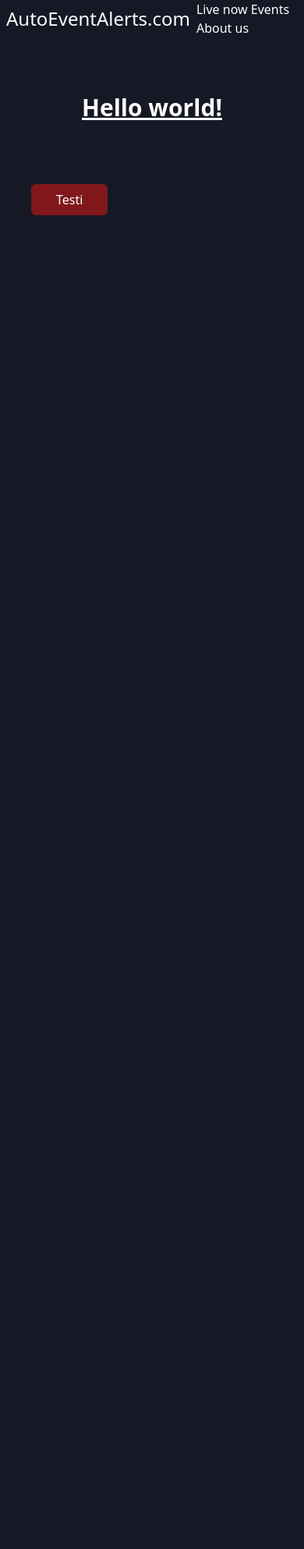
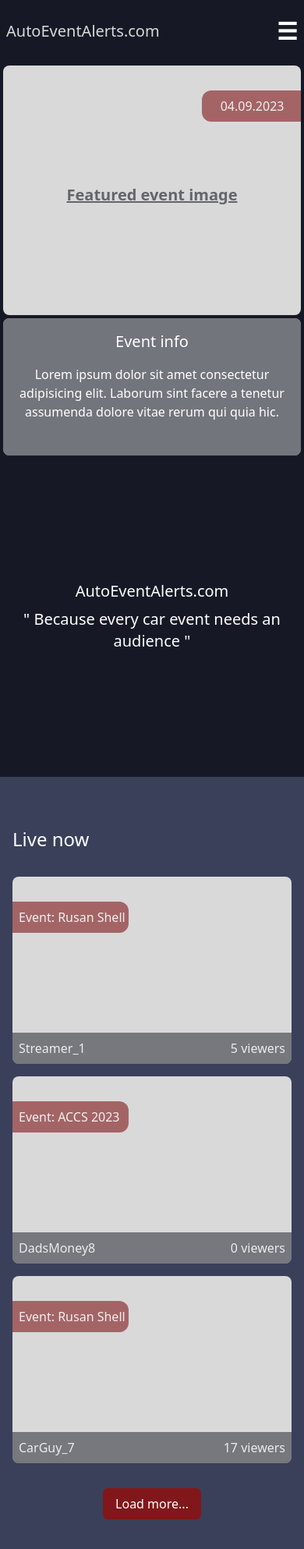
Before and after one commit to Lassiaa/tailwind-projekti, a website: page src/index.html in a window 390 px wide. Shown: the top 1986 px of the page at 78% size. Before the commit the page ends 844 px from the top, so only its background shows below. Drawn offline with Linux system fonts and the light colour scheme.

Commit message:
Mobile to main

```diff
--- a/src/index.html
+++ b/src/index.html
@@ -6,23 +6,141 @@
   <link href="/dist/output.css" rel="stylesheet">
 </head>
 <body class="bg-raisin-black">
-  <nav class="flex bg-raisin-black h-20">
-    <h1 class="text-2xl font-medium m-2 text-white">
+  <nav class="flex flex-row text-white hover:text-platinum text-left text-xl font-light bg-raisin-black w-full h-20">
+    <h1 class="text-xl font-medium m-2 self-center grow">
       AutoEventAlerts.com
     </h1>
-    <div class="text-white">
-      <a>Live now</a>
-      <a>Events</a>
-      <a>About us</a>
+
+    <div class="m-2 self-center grow flex">
+      <a href="javascript:void(0)"
+        class="flex w-full text-white hover:text-platinum font-semibold duration-300"
+        onclick="openMenu()">
+        <span class="w-full text-right text-3xl">&#9776;</span>
+      </a>
+    </div>
+
+    <div id="menu" class="fixed z-50 w-0 h-0 flex justify-center items-center bg-delft-blue opacity-0 duration-500">
+      <a href="javascript:void(0)"
+          class="fixed top-6 right-8 text-white hover:text-falu-red text-7xl font-semibold duration-300"
+          onclick="closeMenu()">&times;</a>
+
+      <div class="flex flex-col">
+        <div class="flex flex-col text-white text-center text-2xl font-light space-y-8">
+          <a class="hover:text-platinum duration-300" href="#">Live now</a>
+          <a class="hover:text-platinum duration-300" href="#">Events</a>
+          <a class="hover:text-platinum duration-300" href="#">About us</a>
+        </div>
+
+        <div class="fixed left-0 bottom-14 w-full text-white text-center text-xl font-light space-y-2">
+          <h3>AutoEventAlerts.com</h3>
+          <p>" Because every car event needs an audience "</p>
+        </div>
+      </div>
     </div>
   </nav>
-  <h1 class="text-3xl font-bold underline m-10 text-center text-white">
-    Hello world!
-  </h1>
-  <div class="flex">
-      <button class="transition ease-in-out delay-100 m-10 py-2 px-8 rounded-md text-white bg-falu-red hover:-translate-y-1 hover:scale-110 hover:bg-opacity-80 duration-200">
-        Testi
+
+  <div class="">
+    <div class="h-80 flex flex-col flex-wrap bg-platinum m-1 rounded-lg">
+      <div class="mt-8 w-4/12 bg-falu-red self-end opacity-60 text-white py-2 rounded-l-xl">
+        <p class="pl-6">04.09.2023</p>
+      </div>
+      <h2 class="w-full mt-20 self-center text-xl font-bold underline text-center text-raisin-black opacity-60">
+        Featured event image
+      </h2>
+    </div>
+    <div class="bg-white mx-1 rounded-lg">
+      <div class="h-44 bg-raisin-black bg-opacity-60 text-white text-center rounded-lg px-1">
+        <h3 class="text-xl py-4">
+          Event info
+        </h3>
+        <p class="pb-2">Lorem ipsum dolor sit amet consectetur adipisicing elit. Laborum sint facere a tenetur assumenda dolore vitae rerum qui quia hic.</p>
+      </div>
+    </div>
+  </div>
+
+  <div class="w-full my-40 text-white text-center text-xl font-light space-y-2">
+    <h3>AutoEventAlerts.com</h3>
+    <p>" Because every car event needs an audience "</p>
+  </div>
+
+  <div class="flex flex-col bg-delft-blue py-10 my-10">
+    <h3 class="text-2xl text-white py-6 pl-4">Live now</h3>
+
+    <div class="h-60 mx-4 my-2 flex flex-row flex-wrap bg-platinum rounded-lg">
+      <div class="mt-8 w-5/12 bg-falu-red self-start opacity-60 text-white py-2 rounded-r-xl">
+        <p class="pl-2">Event: Rusan Shell</p>
+      </div>
+      <div class="w-full py-2 flex flex-row self-end text-white bg-raisin-black opacity-50 hover:text-platinum rounded-b-lg">
+        <p class="grow px-2">Streamer_1</p>
+        <p class="grow text-right px-2">5 viewers</p>
+      </div>
+    </div>
+
+    <div class="h-60 mx-4 my-2 flex flex-row flex-wrap bg-platinum rounded-lg">
+      <div class="mt-8 w-5/12 bg-falu-red self-start opacity-60 text-white py-2 rounded-r-xl">
+        <p class="pl-2">Event: ACCS 2023</p>
+      </div>
+      <div class="w-full py-2 flex flex-row self-end text-white bg-raisin-black opacity-50 hover:text-platinum rounded-b-lg">
+        <p class="grow px-2">DadsMoney8</p>
+        <p class="grow text-right px-2">0 viewers</p>
+      </div>
+    </div>
+
+    <div class="h-60 mx-4 my-2 flex flex-row flex-wrap bg-platinum rounded-lg">
+      <div class="mt-8 w-5/12 bg-falu-red self-start opacity-60 text-white py-2 rounded-r-xl">
+        <p class="pl-2">Event: Rusan Shell</p>
+      </div>
+      <div class="w-full py-2 flex flex-row self-end text-white bg-raisin-black opacity-50 hover:text-platinum rounded-b-lg">
+        <p class="grow px-2">CarGuy_7</p>
+        <p class="grow text-right px-2">17 viewers</p>
+      </div>
+    </div>
+
+    <div class="flex w-full my-6 justify-center">
+      <button class="self-center transition ease-in-out delay-100 py-2 px-4 rounded-md text-white bg-falu-red hover:-translate-y-1 hover:scale-110 hover:bg-opacity-80 duration-200">
+        Load more...
       </button>
+    </div>
   </div>
+
+  <div class="flex flex-col py-10 my-10">
+    <h3 class="text-2xl text-white py-6 pl-4">Events</h3>
+
+    <div class="h-60 mx-4 my-2 flex flex-row flex-wrap bg-platinum rounded-lg">
+      <h4 class="text-xl py-2 text-center w-full">Rusan Shell</h4>
+      <p class="self-end text-center w-full py-2 opacity-80">04.09.2023</p>
+    </div>
+
+    <div class="h-60 mx-4 my-2 flex flex-row flex-wrap bg-platinum rounded-lg">
+      <h4 class="text-xl py-2 text-center w-full">ACCS 2023</h4>
+      <p class="self-end text-center w-full py-2 opacity-80">05.09.2029</p>
+    </div>
+
+    <div class="flex w-full my-6 justify-center">
+      <button class="self-center transition ease-in-out delay-100 py-2 px-4 rounded-md text-white bg-falu-red hover:-translate-y-1 hover:scale-110 hover:bg-opacity-80 duration-200">
+        Load more...
+      </button>
+    </div>
+  </div>
+
+  <footer class="bg-delft-blue mt-10">
+    <p class="text-white text-center text-xl py-20">Footer</p>
+  </footer>
+
+  <script>
+    let menu = document.getElementById("menu");
+
+    // this function is used to open the menu
+    function openMenu() {
+        menu.classList.remove("w-0", "h-0", "opacity-0");
+        menu.classList.add("w-screen", "h-screen", "opacity-96");
+    }
+
+    // this function is used to close the menu
+    function closeMenu() {
+        menu.classList.remove("w-screen", "h-screen", "opacity-96");
+        menu.classList.add("w-0", "h-0", "opacity-0");
+    }
+  </script>
 </body>
 </html>
```
Also changed, not shown: package.json (+10 -0 lines), README.md, dist/output.css, src/images/porsche992gt3.jpg (added), tailwind.config.js (line endings or trailing spaces), 1 other file.
